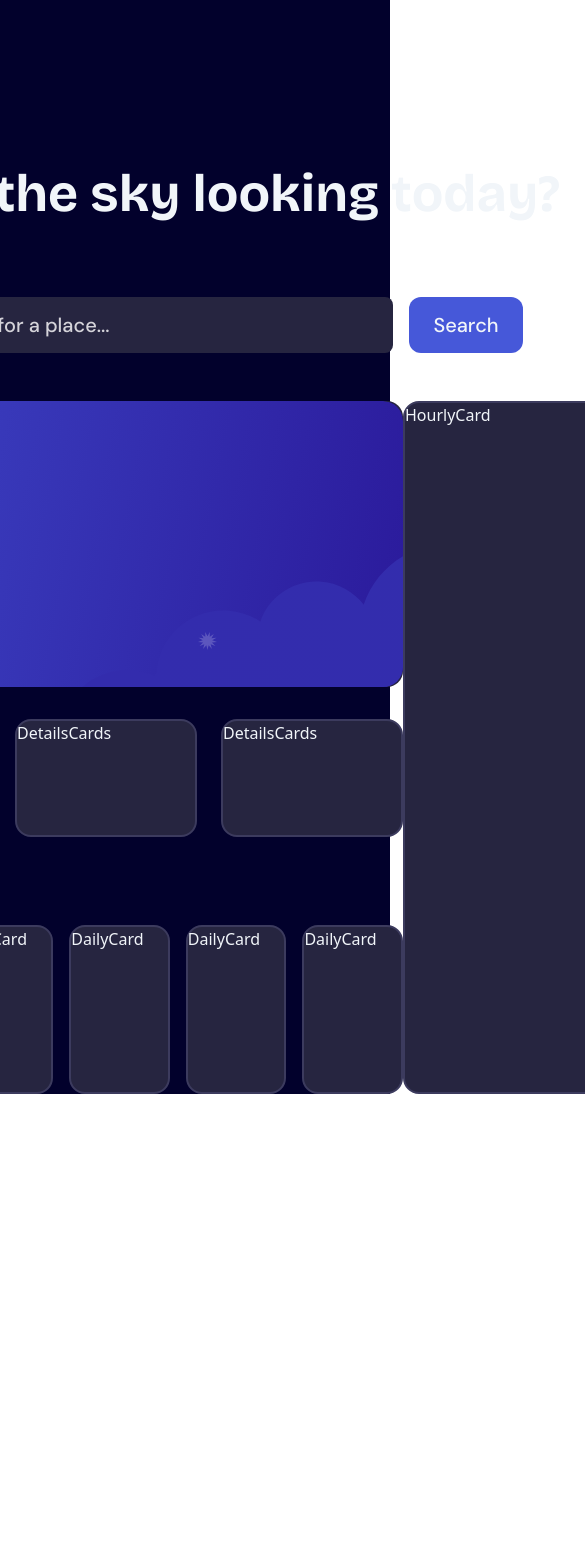
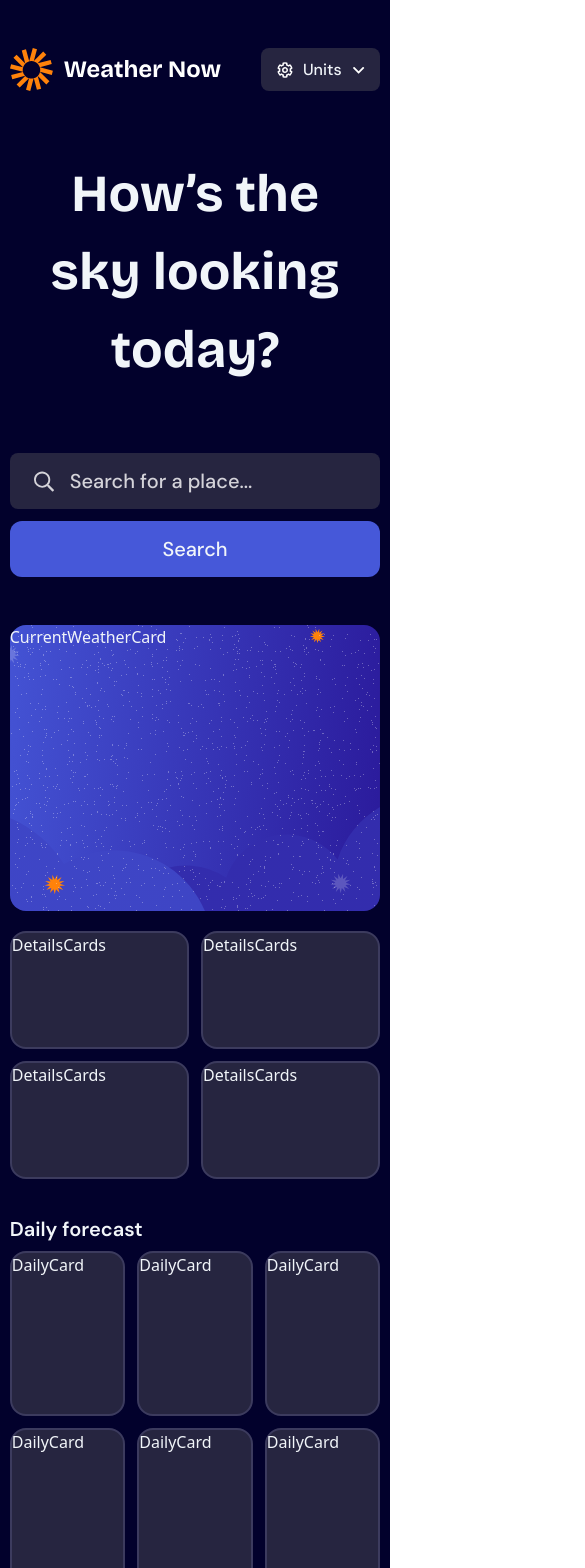
Before and after one commit to dekabr15/weather-app, a React (Vite) app in the folder weather/: page / in a window 390 px wide. Shown: the top 1568 px of the page, 585 px wide, since content can reach past the window. Before the commit the page ends 1094 px from the top, so only its background shows below. Built offline with nearby package versions, Linux system fonts and the light colour scheme.

Commit message:
добавлена адаптивность для мобильных, планшетных и пк дисплеев

```diff
--- a/weather/src/App.jsx
+++ b/weather/src/App.jsx
@@ -10,9 +10,9 @@ import DailyCard from "./components/DailyCard";
 function App() {
   return (
     <>
-      <div className=" min-h-screen bg-[#02012C] text-slate-100 flex justify-center">
-        <section className="w-[1216px] flex flex-col">
-          <header className="mt-12    h-[43px]  dmsans text-base font-medium flex justify-between">
+      <div className=" min-h-screen bg-[#02012C] text-slate-100 flex justify-center ">
+        <section className="w-[95%] flex flex-col   md:w-[720px] lg:w-[1216px]  lg:max-w-[95%]">
+          <header className="mt-12    h-[43px]  dmsans text-base font-medium flex justify-between  ">
             <img
               src={logo}
               alt="logo-weather-app"
@@ -40,8 +40,8 @@ function App() {
           </header>
 
           <div className="mt-16 ">
-            <div>
-              <h1 className="bricolage flex justify-center font-bold text-[52px]">
+            <div className="flex flex-col justify-center">
+              <h1 className="bricolage flex justify-center font-bold text-[52px] text-center w-[343px] mx-auto md:w-[482px] lg:w-[731px]">
                 How’s the sky looking today?
               </h1>
               <div className="flex justify-center mt-16">
@@ -49,24 +49,24 @@ function App() {
               </div>
             </div>
 
-            <div className="flex justify-between  mt-12">
-              <div className="w-[800px]  ">
+            <div className="flex flex-col mt-12 lg:flex-row lg:items-start lg:gap-6">
+              <div className="w-full lg:flex-1 lg:max-w-[800px] lg:min-w-0">
                 <CurrentWeatherCard />
 
-                <div className="flex justify-between">
+                <div className=" mt-5 w-full grid grid-cols-2 gap-3 md:grid-cols-4 md:gap-4 ">
                   <DetailsCards />
                   <DetailsCards />
                   <DetailsCards />
                   <DetailsCards />
                 </div>
 
-                <div className=" flex flex-col mt-12 h-[209px]  ">
+                <div className=" flex flex-col mt-9  ">
                   <div>
                     <p className="dmsans text-xl font-semibold  ">
                       Daily forecast
                     </p>
                   </div>
-                  <div className="flex justify-between mt-3">
+                  <div className="  w-full grid grid-cols-3 gap-3 md:grid-cols-7 md:gap-4  mt-2">
                     <DailyCard />
                     <DailyCard />
                     <DailyCard />
@@ -78,7 +78,7 @@ function App() {
                 </div>
               </div>
 
-              <div className="w-[384px]  bg-white/10">
+              <div className=" w-full lg:w-[384px]  mt-8 lg:mt-0 mb-10">
                 <HourlyCard />
               </div>
             </div>
--- a/weather/src/components/CurrentWeatherCard.jsx
+++ b/weather/src/components/CurrentWeatherCard.jsx
@@ -1,13 +1,11 @@
 import Cards from "./Cards";
-import bgLargeLogo from "../assets/images/bg-today-large.svg";
-import bgSmallLogo from "../assets/images/bg-today-small.svg";
 
 export default function CurrentWeatherCard() {
   return (
     <>
       <Cards
-        className="h-[286px] bg-cover bg-no-repeat bg-center bg-[url(bgLargeLogo)] border-none"
-        style={{ backgroundImage: `url(${bgLargeLogo})` }}
+        className="h-[286px] bg-cover bg-no-repeat bg-center  border-none bg-[url('/src/assets/images/bg-today-small.svg')]
+        md:bg-[url('/src/assets/images/bg-today-large.svg')]"
       >
         <p>CurrentWeatherCard</p>
       </Cards>
--- a/weather/src/components/DailyCard.jsx
+++ b/weather/src/components/DailyCard.jsx
@@ -3,7 +3,7 @@ import Cards from "./Cards";
 export default function DailyCard() {
   return (
     <>
-      <Cards className="h-[169px] w-[100.57px]">
+      <Cards className="h-[165px] w-full">
         <p>DailyCard</p>
       </Cards>
     </>
--- a/weather/src/components/DetailsCards.jsx
+++ b/weather/src/components/DetailsCards.jsx
@@ -3,7 +3,7 @@ import Cards from "./Cards";
 export default function DetailsCards() {
   return (
     <>
-      <Cards className="h-[118px] w-[182px] mt-8 ">
+      <Cards className="h-[118px] w-full   md:mt-8 ">
         <p>DetailsCards</p>
       </Cards>
     </>
--- a/weather/src/components/SearchBar.jsx
+++ b/weather/src/components/SearchBar.jsx
@@ -3,9 +3,10 @@ import searchLogo from "../assets/images/icon-search.svg";
 export default function SearchBar() {
   return (
     <>
-      <div className="w-[656px] h-14 flex justify-between  ">
-        <div>
-          <div className="relative ">
+      <div className="w-full flex justify-center">
+        <div className="w-full max-w-[640px] flex flex-col md:flex-row items-center gap-3">
+          <div className="w-full md:flex-1">
+            <div className="relative">
               <img
                 src={searchLogo}
                 alt="search button logo"
@@ -16,13 +17,13 @@ export default function SearchBar() {
 
               <input
                 type="text"
-              className="w-[526px] h-14 bg-[#262540]  rounded-lg pl-15 dmsans font-medium text-xl placeholder:text-[#D4D3D9] outline-none    cursor-pointer"
+                className="w-full h-14 bg-[#262540] rounded-lg pl-15 dmsans font-medium text-xl placeholder:text-[#D4D3D9] outline-none cursor-pointer"
                 placeholder="Search for a place..."
               />
             </div>
           </div>
-        <div>
-          <button className="bg-[#4658D9] w-[114px] h-14 rounded-xl dmsans font-medium text-xl cursor-pointer hover:bg-[#2B1B9C]">
+
+          <button className="bg-[#4658D9] w-full md:w-[114px] h-14 rounded-xl dmsans font-medium text-xl cursor-pointer hover:bg-[#2B1B9C]">
             Search
           </button>
         </div>
```
Lines whose indentation alone changed are shown as unchanged.
